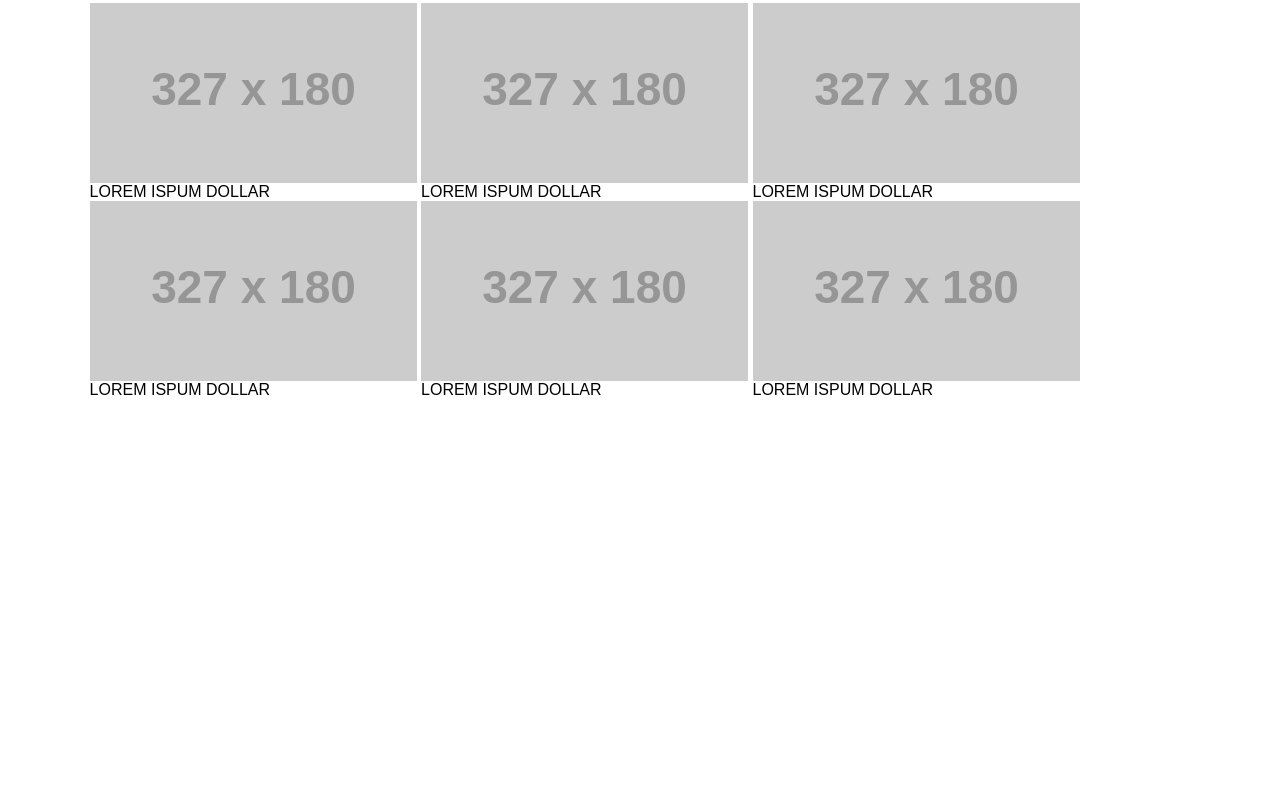
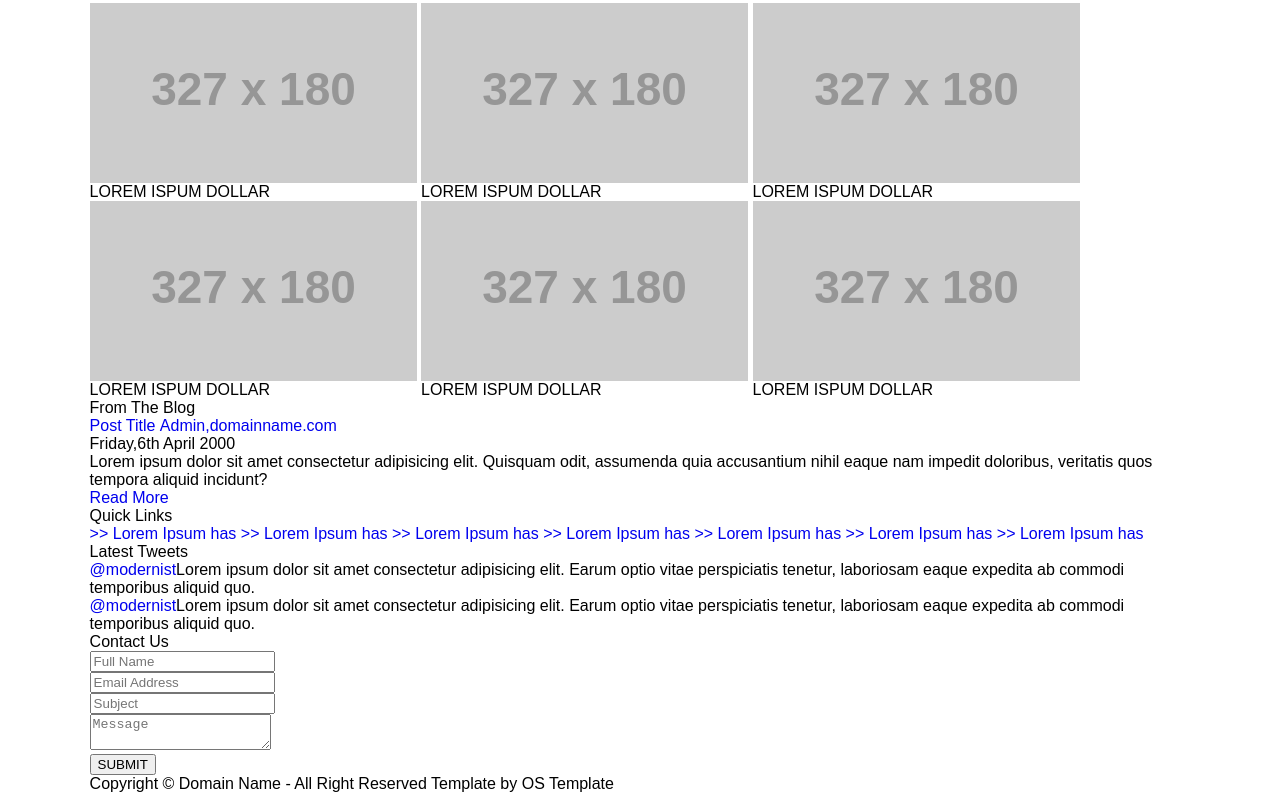
Before and after one commit to idnyaneshwaraxioned/Modernist, a plain HTML site: page index.html in a window 1280 px wide. Shown: the part 4419-5212 px from the top of the page. Before the commit the page ends 4818 px from the top, so only its background shows below. Drawn offline with Linux system fonts and the light colour scheme; placeholder pictures from the web are drawn by us.

Commit message:
contact links and footer done

```diff
--- a/index.html
+++ b/index.html
@@ -16,7 +16,7 @@
   <link rel="stylesheet" href="https://cdnjs.cloudflare.com/ajax/libs/font-awesome/4.7.0/css/font-awesome.min.css">
 
   <!-- Default style-sheet is for 'media' type screen (color computer display).  -->
-  <link rel="stylesheet" media="screen" href="assets/css/style.css" >
+  <link rel="stylesheet" media="screen" href="assets/css/style.css">
 
   <!-- html5shiv aka html5 shim. Supporting HTML5 and CSS for IE browsers less than IE9. -->
   <!--[if lt IE 9]>
@@ -60,7 +60,8 @@
               <div class="slide">
                 <div class="slide-content">
                   <h2>Carsus Penati saccum nulla</h2>
-                  <p>Lorem ipsum dolor sit amet consectetur adipisicing elit. Accusamus facilis corporis veritatis ullam odit illo doloremque sint architecto porro voluptas, error ea animi provident suscipit.</p>
+                  <p>Lorem ipsum dolor sit amet consectetur adipisicing elit. Accusamus facilis corporis veritatis ullam
+                    odit illo doloremque sint architecto porro voluptas, error ea animi provident suscipit.</p>
                   <a href="#FIXME">Read More Here</a>
                 </div>
                 <div class="slide-image">
@@ -72,7 +73,8 @@
               <div class="slide">
                 <div class="slide-content">
                   <h2>Carsus Penati saccum nulla</h2>
-                  <p>Lorem ipsum dolor sit amet consectetur adipisicing elit. Accusamus facilis corporis veritatis ullam odit illo doloremque sint architecto porro voluptas, error ea animi provident suscipit.</p>
+                  <p>Lorem ipsum dolor sit amet consectetur adipisicing elit. Accusamus facilis corporis veritatis ullam
+                    odit illo doloremque sint architecto porro voluptas, error ea animi provident suscipit.</p>
                   <a href="#FIXME">Read More Here</a>
                 </div>
                 <div class="slide-image">
@@ -84,7 +86,8 @@
               <div class="slide">
                 <div class="slide-content">
                   <h2>Carsus Penati saccum nulla</h2>
-                  <p>Lorem ipsum dolor sit amet consectetur adipisicing elit. Accusamus facilis corporis veritatis ullam odit illo doloremque sint architecto porro voluptas, error ea animi provident suscipit.</p>
+                  <p>Lorem ipsum dolor sit amet consectetur adipisicing elit. Accusamus facilis corporis veritatis ullam
+                    odit illo doloremque sint architecto porro voluptas, error ea animi provident suscipit.</p>
                   <a href="#FIXME">Read More Here</a>
                 </div>
                 <div class="slide-image">
@@ -186,20 +189,102 @@
         </div>
       </section>
       <!-- Services section ends here -->
+
+      <!-- Contact and link section start here -->
+      <section class="contact-section">
+        <div class="wrapper">
+          <div class="blogs">
+            <h6>From The Blog</h6>
+            <a href="#FIXME" title="Post Title" target="_blank">Post Title</a>
+            <a href="#FIXME">Admin,<span>domainname.com</span></a>
+            <p>Friday,6th April 2000</p>
+            <p>Lorem ipsum dolor sit amet consectetur adipisicing elit. Quisquam odit, assumenda quia accusantium
+              nihil eaque nam impedit doloribus, veritatis quos tempora aliquid incidunt?</p>
+            <a href="#FIXME" title="ReadMore" target="_blank"> Read More</a>
+          </div>
+          <div class="quick-links">
+            <h6>Quick Links</h6>
+            <ul>
+              <li>
+                <a href="#FIXME" title="Lorem" target="_blank"> >> Lorem Ipsum has</a>
+              </li>
+              <li>
+                <a href="#FIXME" title="Lorem" target="_blank"> >> Lorem Ipsum has</a>
+              </li>
+              <li>
+                <a href="#FIXME" title="Lorem" target="_blank"> >> Lorem Ipsum has</a>
+              </li>
+              <li>
+                <a href="#FIXME" title="Lorem" target="_blank"> >> Lorem Ipsum has</a>
+              </li>
+              <li>
+                <a href="#FIXME" title="Lorem" target="_blank"> >> Lorem Ipsum has</a>
+              </li>
+              <li>
+                <a href="#FIXME" title="Lorem" target="_blank"> >> Lorem Ipsum has</a>
+              </li>
+              <li>
+                <a href="#FIXME" title="Lorem" target="_blank"> >> Lorem Ipsum has</a>
+              </li>
+            </ul>
+          </div>
+          <div class="tweets">
+            <h6>Latest Tweets</h6>
+            <ul>
+              <li>
+                <p><a href="mailto:modernist@email.com">@modernist</a>Lorem ipsum dolor sit amet consectetur
+                  adipisicing elit. Earum optio vitae perspiciatis tenetur, laboriosam eaque expedita ab commodi
+                  temporibus aliquid
+                  quo.</p>
+              </li>
+              <li>
+                <p><a href="mailto:modernist@email.com">@modernist</a>Lorem ipsum dolor sit amet consectetur
+                  adipisicing elit. Earum optio vitae perspiciatis tenetur, laboriosam eaque expedita ab commodi
+                  temporibus aliquid
+                  quo.</p>
+              </li>
+            </ul>
+          </div>
+          <div class="contact-form">
+            <h6>Contact Us</h6>
+            <form action="#" method="POST">
+              <div class="form-control">
+                <input type="text" name="fname" placeholder="Full Name">
+              </div>
+              <div class="form-control">
+                <input type="email" name="email" placeholder="Email Address">
+              </div>
+              <div class="form-control">
+                <input type="text" name="subject" placeholder="Subject">
+              </div>
+              <div class="form-control">
+                <textarea name="msg" id="msg" placeholder="Message"></textarea>
+              </div>
+              <div class="form-control">
+                <input type="submit" name="submit" value="SUBMIT">
+              </div>
+            </form>
+          </div>
+        </div>
+      </section>
+      <!-- Contact and link section ends here -->
     </main>
     <!--main section end-->
 
-
     <!--footer section start-->
     <footer>
-
+      <div class="wrapper flex">
+        <span>Copyright &copy; Domain Name - All Right Reserved</span>
+        <span>Template by OS Template</span>
+      </div>
     </footer>
     <!--footer section end-->
 
   </div>
   <!--container end-->
 
-<!-- <script src="js/vendors/jquery-1.8.3.min.js"></script>
+  <!-- <script src="js/vendors/jquery-1.8.3.min.js"></script>
 <script src="js/script.js"></script> -->
 </body>
+
 </html>
```
